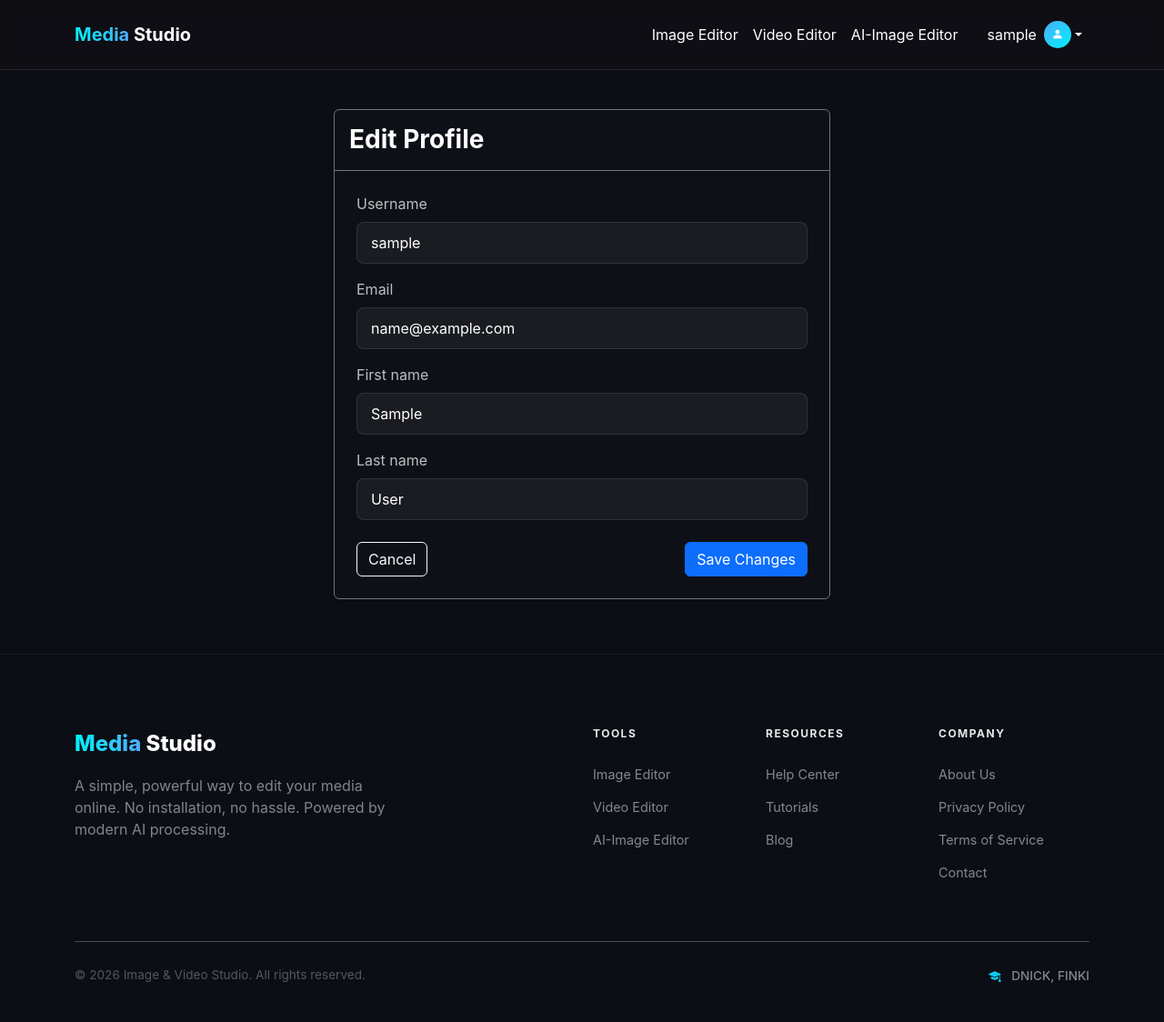
After one commit to MatejBangievski/dnick_project, a Django app: page /profile/edit/ in a window 1280 px wide. The commit adds this page. Shown: the whole page at 91% size. Run offline with Django 5.2, Linux system fonts and the light colour scheme; the visitor is signed in with stand-in values (Sample User, id 1); parts of the project's set-up code (start-up, migrations or seed data) failed here and were passed over; some libraries are stand-ins or nearby versions.

Commit message:
Added Login/Pregister/Edit for Users.

```diff
--- a/editorproject/editorproject/urls.py
+++ b/editorproject/editorproject/urls.py
@@ -27,6 +27,13 @@ urlpatterns = [
     path('api/process-video/', editor_views.process_video, name='process_video'), # Fixes the NoReverseMatch
     path('api/reset-video/', editor_views.reset_video_state, name='reset_video_state'), # Fixes the NoReverseMatch
     path('api/generate-ai-image/', editor_views.generate_ai_image, name='generate_ai_image'),
+
+    path("register/", editor_views.register, name="register"),
+    path("login/", editor_views.login_request, name="login"),
+    path("logout/", editor_views.logout_request, name="logout"),
+    path("profile/", editor_views.profile, name="profile"),
+    path("profile/edit/", editor_views.profile_edit, name="profile_edit"),
+    path("profile/password/", editor_views.password_change, name="password_change"),
 ]
 
 if settings.DEBUG:
--- /dev/null
+++ b/editorproject/imageditor/forms.py
@@ -0,0 +1,17 @@
+from django import forms
+from django.contrib.auth.models import User
+from django.contrib.auth.forms import UserCreationForm
+
+class UserRegisterForm(UserCreationForm):
+    email = forms.EmailField()
+
+    class Meta:
+        model = User
+        fields = ['username', 'email', 'first_name', 'last_name']
+
+class UserUpdateForm(forms.ModelForm):
+    email = forms.EmailField()
+
+    class Meta:
+        model = User
+        fields = ['username', 'email', 'first_name', 'last_name']
--- /dev/null
+++ b/editorproject/imageditor/templates/imageditor/profile_edit.html
@@ -0,0 +1,76 @@
+{% extends "imageditor/base.html" %}
+{% load static %}
+
+{% block content %}
+<div class="container" style="padding-top: 120px; padding-bottom: 60px;">
+    <div class="row justify-content-center">
+        <div class="col-md-8 col-lg-6">
+            <div class="card bg-dark text-white border-secondary card-glass">
+                <div class="card-header bg-transparent border-secondary py-3">
+                    <h3 class="mb-0 fw-bold">Edit Profile</h3>
+                </div>
+                <div class="card-body p-4">
+                    <form method="POST">
+                        {% csrf_token %}
+                        {% if form.non_field_errors %}
+                            <div class="alert alert-danger">
+                                {% for error in form.non_field_errors %}
+                                    <div class="text-danger">{{ error }}</div>
+                                {% endfor %}
+                            </div>
+                        {% endif %}
+                        {% for field in form %}
+                        <div class="mb-3">
+                            <label class="form-label text-light opacity-75">{{ field.label }}</label>
+                            {{ field }}
+                            {% if field.errors %}
+                            <div class="text-danger small mt-1">
+                                {% for error in field.errors %}
+                                    <div>{{ error }}</div>
+                                {% endfor %}
+                            </div>
+                            {% endif %}
+                        </div>
+                        {% endfor %}
+                        <div class="d-flex justify-content-between mt-4">
+                            <a href="{% url 'profile' %}" class="btn btn-outline-light">Cancel</a>
+                            <button class="btn btn-primary" type="submit">Save Changes</button>
+                        </div>
+                    </form>
+                </div>
+            </div>
+        </div>
+    </div>
+</div>
+
+<style>
+    body {
+        background-color: #0b0e14;
+        color: #ffffff;
+        font-family: 'Inter', sans-serif;
+    }
+    /* Styling for form fields rendered by Django */
+    input[type="text"],
+    input[type="password"],
+    input[type="email"] {
+        background-color: rgba(255, 255, 255, 0.05) !important;
+        border: 1px solid rgba(255, 255, 255, 0.1) !important;
+        color: white !important;
+        padding: 10px 15px;
+        border-radius: 8px;
+        width: 100%;
+        display: block;
+    }
+
+    input:focus {
+        outline: none;
+        border-color: #4facfe !important;
+        box-shadow: 0 0 0 0.2rem rgba(79, 172, 254, 0.25);
+    }
+
+    .card-glass {
+        background: rgba(15, 18, 24, 0.8) !important;
+        backdrop-filter: blur(10px);
+    }
+</style>
+{% endblock %}
--- a/editorproject/imageditor/templates/partials/navbar.html
+++ b/editorproject/imageditor/templates/partials/navbar.html
@@ -5,12 +5,32 @@
         </a>
         <div class="collapse navbar-collapse" id="navbarNav" >
             <ul class="navbar-nav ms-auto align-items-center" >
-                <li class="nav-item"><a class="nav-link" href="{% url 'editor_page' %}" style="color: white">Image Editor</a></li>
-                <li class="nav-item"><a class="nav-link" href="{% url 'video_editor_page' %}" style="color: white">Video Editor</a></li>
-                <li class="nav-item"><a class="nav-link" href="{% url 'ai_editor_page' %}" style="color: white">AI-Image Editor</a></li>
-                <li class="nav-item ms-lg-3">
-                    <a class="btn-glow" href="{% url 'home' %}">Home</a>
-                </li>
+                {% if user.is_authenticated %}
+                    <li class="nav-item"><a class="nav-link" href="{% url 'editor_page' %}" style="color: white">Image Editor</a></li>
+                    <li class="nav-item"><a class="nav-link" href="{% url 'video_editor_page' %}" style="color: white">Video Editor</a></li>
+                    <li class="nav-item"><a class="nav-link" href="{% url 'ai_editor_page' %}" style="color: white">AI-Image Editor</a></li>
+
+                    <li class="nav-item ms-lg-3 dropdown">
+                        <a class="nav-link dropdown-toggle d-flex align-items-center" href="#" role="button" data-bs-toggle="dropdown" aria-expanded="false" style="color: white">
+                            <span class="me-2">{{ user.username }}</span>
+                            <div class="profile-icon-sm">
+                                <i class="bi bi-person-fill"></i>
+                            </div>
+                        </a>
+                        <ul class="dropdown-menu dropdown-menu-end dropdown-menu-dark">
+                            <li><a class="dropdown-item" href="{% url 'profile' %}">Profile</a></li>
+                            <li><hr class="dropdown-divider"></li>
+                            <li><a class="dropdown-item text-danger" href="{% url 'logout' %}">Logout</a></li>
+                        </ul>
+                    </li>
+                {% else %}
+                    <li class="nav-item ms-lg-3">
+                        <a class="nav-link" href="{% url 'login' %}" style="color: white">Login</a>
+                    </li>
+                    <li class="nav-item ms-2">
+                        <a class="btn-glow" href="{% url 'register' %}">Register</a>
+                    </li>
+                {% endif %}
             </ul>
         </div>
     </div>
@@ -38,4 +58,26 @@
         transition: 0.3s;
     }
     .btn-glow:hover { transform: scale(1.05); color: white; }
+    .profile-icon-sm {
+        width: 30px;
+        height: 30px;
+        background: linear-gradient(135deg, #4facfe 0%, #00f2fe 100%);
+        border-radius: 50%;
+        display: flex;
+        align-items: center;
+        justify-content: center;
+        color: white;
+        font-size: 0.8rem;
+    }
+    .dropdown-menu-dark {
+        background-color: #1f2229;
+        border-color: rgba(255,255,255,0.1);
+    }
+    .dropdown-item {
+        color: #e0e0e0;
+    }
+    .dropdown-item:hover {
+        background-color: rgba(255,255,255,0.1);
+        color: white;
+    }
 </style>
--- a/editorproject/imageditor/views.py
+++ b/editorproject/imageditor/views.py
@@ -5,8 +5,9 @@ import uuid
 import shutil
 import atexit
 from django.conf import settings
+from django.contrib.auth.forms import AuthenticationForm
 from django.http import JsonResponse, FileResponse, Http404
-from django.shortcuts import render
+from django.shortcuts import render, redirect
 from django.views.decorators.csrf import csrf_exempt
 from django.views.decorators.http import require_http_methods
 from django.core.files.storage import default_storage
@@ -15,6 +16,11 @@ from PIL import Image
 from copy import deepcopy
 from celery.result import AsyncResult
 from .tasks import process_video_task
+from django.contrib.auth.decorators import login_required
+from django.contrib.auth import login, authenticate, logout, update_session_auth_hash
+from django.contrib import messages
+from django.contrib.auth.forms import AuthenticationForm, PasswordChangeForm
+from .forms import UserRegisterForm, UserUpdateForm
 
 # Google Gemini imports for AI image generation
 try:
@@ -207,6 +213,8 @@ def get_image_dimensions(file_path):
 
 # --- Django Views ---
 
+@require_http_methods(["GET"])
+@login_required
 def editor_page(request):
     """
     Renders the main image editor page.
@@ -345,7 +353,7 @@ def reset_image_state(request):
 def reset_preview_to_working(request):
     """
     Copies the committed working file into the preview file, overwriting it.
-    This is used when the user switches tools and we want to discard unsaved preview-only changes.
+    This is used when the user switches tools, and we want to discard unsaved preview-only changes.
 
     OPTIMIZATION: Reuses existing preview path instead of creating a new one to prevent file duplication.
 
@@ -603,6 +611,8 @@ def download_image(request):
 #                               VIDEO PROCESSING METHODS
 # ==========================================================================================
 
+@require_http_methods(["GET"])
+@login_required
 def video_editor_page(request):
     """
     Renders the dedicated video editor page.
@@ -812,6 +822,8 @@ def initial_video_upload(request):
 # AI EDITOR VIEWS (Gemini 2.5 Flash Integration)
 # ============================================
 
+@require_http_methods(["GET"])
+@login_required
 def ai_editor_page(request):
     """
     Renders the AI image generation page with chatbot interface.
@@ -943,3 +955,76 @@ def generate_ai_image(request):
             "success": False,
             "error": f"AI generation failed: {str(e)}"
         }, status=500)
+
+
+def register(request):
+    if request.method == "POST":
+        form = UserRegisterForm(request.POST)
+        if form.is_valid():
+            user = form.save()
+            login(request, user)
+            messages.success(request, "Registration successful.")
+            return redirect("home")
+        messages.error(request, "Unsuccessful registration. Invalid information.")
+    else:
+        form = UserRegisterForm()
+    return render(request, "imageditor/register.html", {"form": form})
+
+
+def login_request(request):
+    if request.method == "POST":
+        form = AuthenticationForm(request, data=request.POST)
+        if form.is_valid():
+            username = form.cleaned_data.get('username')
+            password = form.cleaned_data.get('password')
+            user = authenticate(username=username, password=password)
+            if user is not None:
+                login(request, user)
+                messages.info(request, f"You are now logged in as {username}.")
+                return redirect("home")
+            else:
+                messages.error(request, "Invalid username or password.")
+        else:
+            messages.error(request, "Invalid username or password.")
+    form = AuthenticationForm()
+    return render(request, "imageditor/login.html", {"form": form})
+
+
+def logout_request(request):
+    logout(request)
+    messages.info(request, "You have successfully logged out.")
+    return redirect("home")
+
+
+@login_required
+def profile(request):
+    return render(request, 'imageditor/profile.html')
+
+
+@login_required
+def profile_edit(request):
+    if request.method == 'POST':
+        form = UserUpdateForm(request.POST, instance=request.user)
+        if form.is_valid():
+            form.save()
+            messages.success(request, 'Your profile has been updated!')
+            return redirect('profile')
+    else:
+        form = UserUpdateForm(instance=request.user)
+    return render(request, 'imageditor/profile_edit.html', {'form': form})
+
+
+@login_required
+def password_change(request):
+    if request.method == 'POST':
+        form = PasswordChangeForm(request.user, request.POST)
+        if form.is_valid():
+            user = form.save()
+            update_session_auth_hash(request, user)  # Important!
+            messages.success(request, 'Your password was successfully updated!')
+            return redirect('profile')
+        else:
+            messages.error(request, 'Please correct the error below.')
+    else:
+        form = PasswordChangeForm(request.user)
+    return render(request, 'imageditor/password_change.html', {'form': form})
```
Also changed, not shown: editorproject/editorproject/settings.py (+13 -0 lines), editorproject/imageditor/templates/imageditor/login.html (added, +76 -0 lines), editorproject/imageditor/templates/imageditor/password_change.html (added, +87 -0 lines), editorproject/imageditor/templates/imageditor/profile.html (added, +72 -0 lines), editorproject/imageditor/templates/imageditor/register.html (added, +87 -0 lines), readme.txt.
